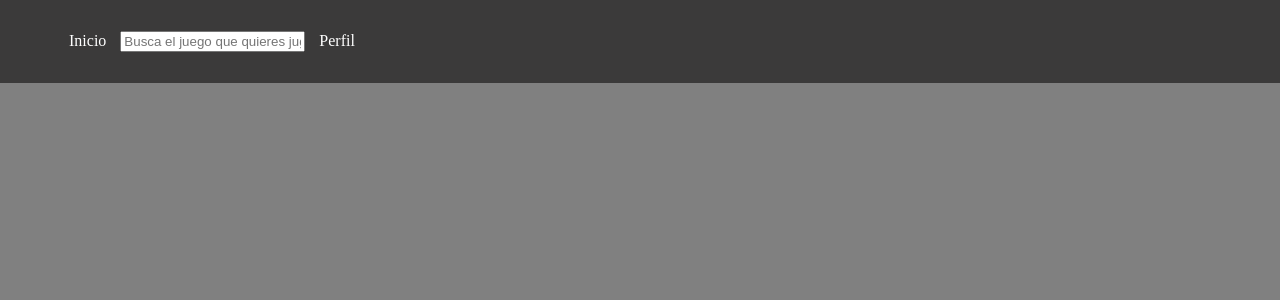
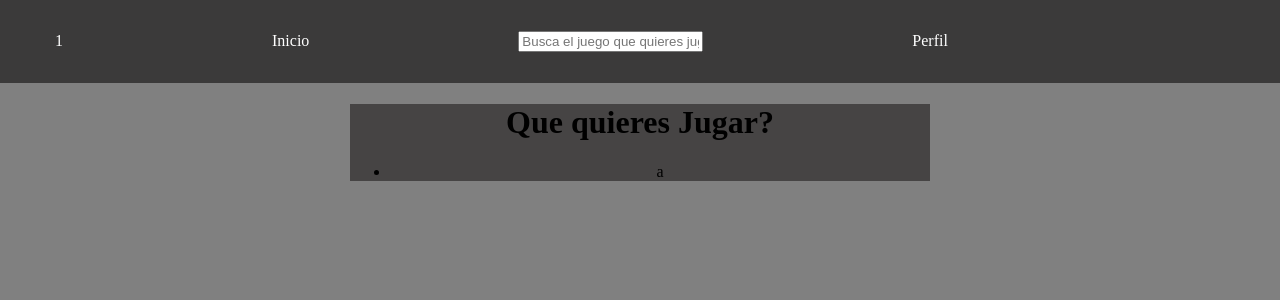
Before and after one commit to MarceloAlanoca/Fish, a PHP site: page /Inicio.html in a window 1280 px wide. Shown: the top 300 px of the page. Run offline with PHP 8.4, Linux system fonts and the light colour scheme.

Commit message:
dando forma al proyecto

```diff
--- a/Proyecto General/Pagina en General/EstiloInicio.css
+++ b/Proyecto General/Pagina en General/EstiloInicio.css
@@ -9,8 +9,14 @@ body{
 .BarraS {
     display: inline-flex;
     margin: 5px;
+    margin-right: 200px;
 }
 a {
     text-decoration: none;
     color: white;
 }
+.BoxCentral{
+    background: rgb(70, 68, 68);
+    text-align: center;
+    margin: 20px 350px;
+}
--- a/Proyecto General/Pagina en General/Inicio.html
+++ b/Proyecto General/Pagina en General/Inicio.html
@@ -11,7 +11,7 @@
     <nav class="BarraPrincipal">
         <ul>
             <li class="BarraS">
-                <a href=""></a>
+                <a href="">1</a>
             </li>
             <li class="BarraS">
                 <a href="Inicio.html">Inicio</a>
@@ -24,5 +24,11 @@
             </li>
         </ul>
     </nav>
+    <div class="BoxCentral">
+        <h1>Que quieres Jugar?</h1>
+        <ul>
+            <li>a</li>
+        </ul>
+    </div>
 </body>
 </html>
```
